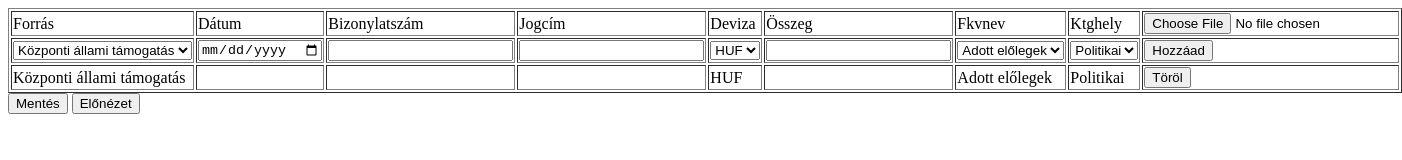
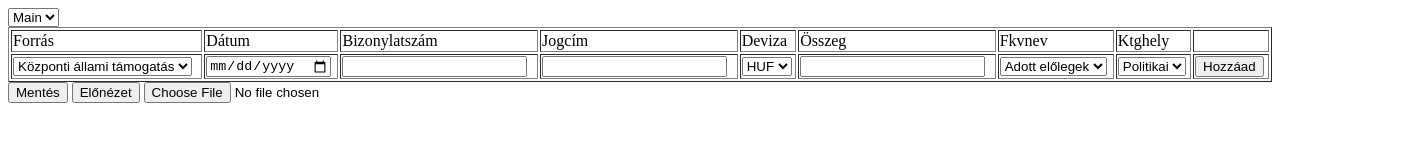
Before and after one commit to szantob/ledger, a website: page node/views/editor.html in a window 1280 px wide. Both pictures are taken after a click on the button "Hozzáad". Shown: the whole page, 1402 px wide, since content can reach past the window. Drawn offline with nearby package versions, Linux system fonts and the light colour scheme.

Commit message:
Fix editor

```diff
--- a/node/public/javascripts/editor.js
+++ b/node/public/javascripts/editor.js
@@ -8,6 +8,9 @@ dataRoot.signature = null;
 var activeKey = null;
 var signer = null;
 
+const setLedger = function(event){
+    dataRoot.ledger = event.valueOf().toString();
+};
 const openFile = function (event) {
     const input = event.target;
     const reader = new FileReader();
@@ -41,16 +44,19 @@ const openKey = function (event) {
     };
     reader.readAsText(input.files[0]);
 };
-const add = function () {    //bugos az input
+const add = function(){
+    if(!readRow()) alert("Hiányos bemenet")
+}
+const readRow = function () {    //bugos az input
     var element = {};
-    element.forras = $("#in_forras").val().toString();
-    element.datum = $("#in_datum").val().toString();
-    element.bizonyl = $("#in_bizonyl").val().toString();
-    element.jogcim = $("#in_jogcim").val().toString();
-    element.deviza = $("#in_deviza").val().toString();
-    element.osszeg = $("#in_osszeg").val().toString();
-    element.fkvnev = $("#in_fkvnev").val().toString();
-    element.ktghely = $("#in_ktghely").val().toString();
+    if((element.forras = $("#in_forras").val().toString()) === "") return false;
+    if((element.datum = $("#in_datum").val().toString()) === "") return false;
+    if((element.bizonyl = $("#in_bizonyl").val().toString()) === "") return false;
+    if((element.jogcim = $("#in_jogcim").val().toString()) === "") return false;
+    if((element.deviza = $("#in_deviza").val().toString()) === "") return false;
+    if((element.osszeg = $("#in_osszeg").val().toString()) === "") return false;
+    if((element.fkvnev = $("#in_fkvnev").val().toString()) === "") return false;
+    if((element.ktghely = $("#in_ktghely").val().toString()) === "") return false;
     dataRoot.data.push(element);
     insertRow(element, dataRoot.data.indexOf(element));
 };
@@ -70,6 +76,10 @@ const insertRow = function (element, index) {
 };
 
 const preview = function () {
+    if(!check()){
+        alert("Formátum hiba");
+        return;
+    }
     $("#d_editor").hide();
     $("#d_signer").show();
     $(".editor").hide();
@@ -91,6 +101,11 @@ const del = function (index) {
     dataRoot.data[index] = null;
     $("#row_" + index).hide();
 };
+const check = function(){
+    if(dataRoot.ledger === null) return false;
+    if(dataRoot.data.length === 0) return false;
+    return true;
+}
 const hash = function () {
     var md = forge.md.sha256.create();
     md.update(dataRoot.ledger + dataRoot.data);
--- a/node/views/editor.html
+++ b/node/views/editor.html
@@ -8,6 +8,9 @@
     <script type="application/javascript" src="/javascripts/editor.js"></script>
 </head>
 <body>
+<select id="ledger" onchange='setLedger(event)'>
+    <option value="Main">Main</option>
+</select>
 <table id='table' width="100%" border="1px">
     <thead>
     <tr>
@@ -19,7 +22,9 @@
         <td>Összeg</td>
         <td>Fkvnev</td>
         <td>Ktghely</td>
-        <td class="editor"><input type='file' accept='text/json' onchange='openFile(event)'><br></td>
+        <td class="editor">
+
+        </td>
     </tr>
     <tr class="editor">
         <td>
@@ -35,7 +40,7 @@
                 <option value="HUF">HUF</option>
             </select>
         </td>
-        <td><input id="in_osszeg" type='value'></td>
+        <td><input id="in_osszeg" type='number'></td>
         <td>
             <select id="in_fkvnev">
                 <option value="Adott előlegek">Adott előlegek</option>
@@ -58,7 +63,7 @@
 <div id="d_editor">
     <button id='btn_save' onclick='save()'>Mentés</button>
     <button id='btn_preview' onclick='preview()'>Előnézet</button>
-    <br>
+    <input type='file' accept='text/json' onchange='openFile(event)'>
 </div>
 <div id="d_signer">
     <button id='btn_back' onclick='editorMode()'>Vissza</button>
```
